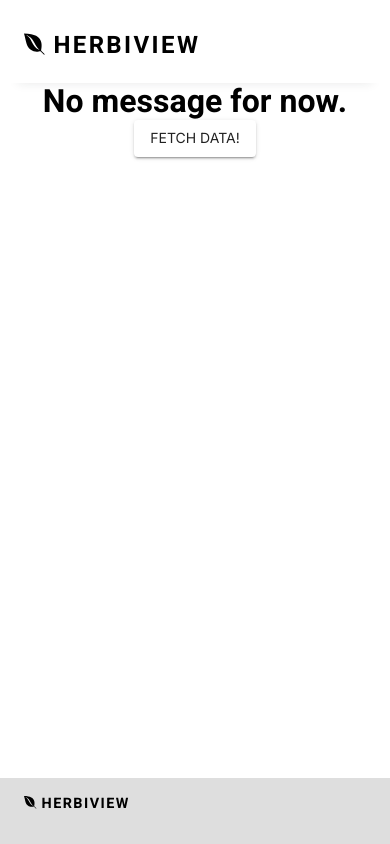
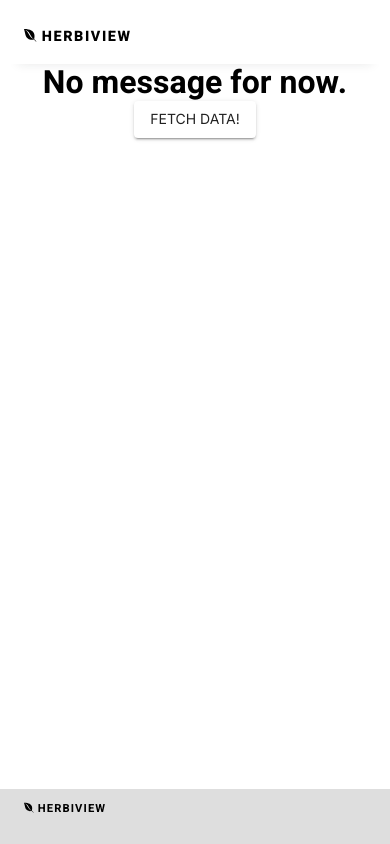
Before and after one commit to arismink/herbiview, a React (Create React App) app in the folder client/: page / in a window 390 px wide. Built offline with nearby package versions, Linux system fonts and the light colour scheme.

Commit message:
add styling for mobile screens

```diff
--- a/client/src/styles/Footer.scss
+++ b/client/src/styles/Footer.scss
@@ -10,8 +10,19 @@
   background-color: $footer-bg;
 
   h3 {
-    font-family: $logo_font;
+    font-family: $logo-font;
     font-size: 0.9em;
     letter-spacing: 0.1em;
   }
 }
+
+/* Mobile and smaller devices only styles */
+@media only screen and (max-width: 400px) {
+  .main-footer{
+    h3 {
+      font-size: 0.7em;
+      font-family: $logo_font;
+      letter-spacing: 0.1em;
+    }
+  }
+}
--- a/client/src/styles/Nav.scss
+++ b/client/src/styles/Nav.scss
@@ -5,9 +5,20 @@
   width: 100%;
   box-shadow: rgba(33, 35, 38, 0.1) 0px 10px 10px -10px;
 
+  h2 {
+    font-weight: $logo-weighting;
+    font-family: $logo_font;
+    letter-spacing: 0.15rem;
+  }
 }
 
-h2 {
-  font-family: $logo_font;
-  letter-spacing: 0.15rem;
+/* Mobile and smaller devices only styles */
+@media only screen and (max-width: 400px) {
+  .main-navbar{
+    h2 {
+      font-size: 0.9em;
+      font-family: $logo_font;
+      letter-spacing: 0.1rem;
+    }
+  }
 }
--- a/client/src/styles/variables.scss
+++ b/client/src/styles/variables.scss
@@ -5,7 +5,8 @@ $footer-bg: #DEDEDE;
 
 $primary-font-color: #000000;
 
-$logo_font: 'Heebo';
+$logo-font: 'Heebo';
+$logo-weighting: 900;
 
 // Solid color //
 $white: #FFFFFF;
```
